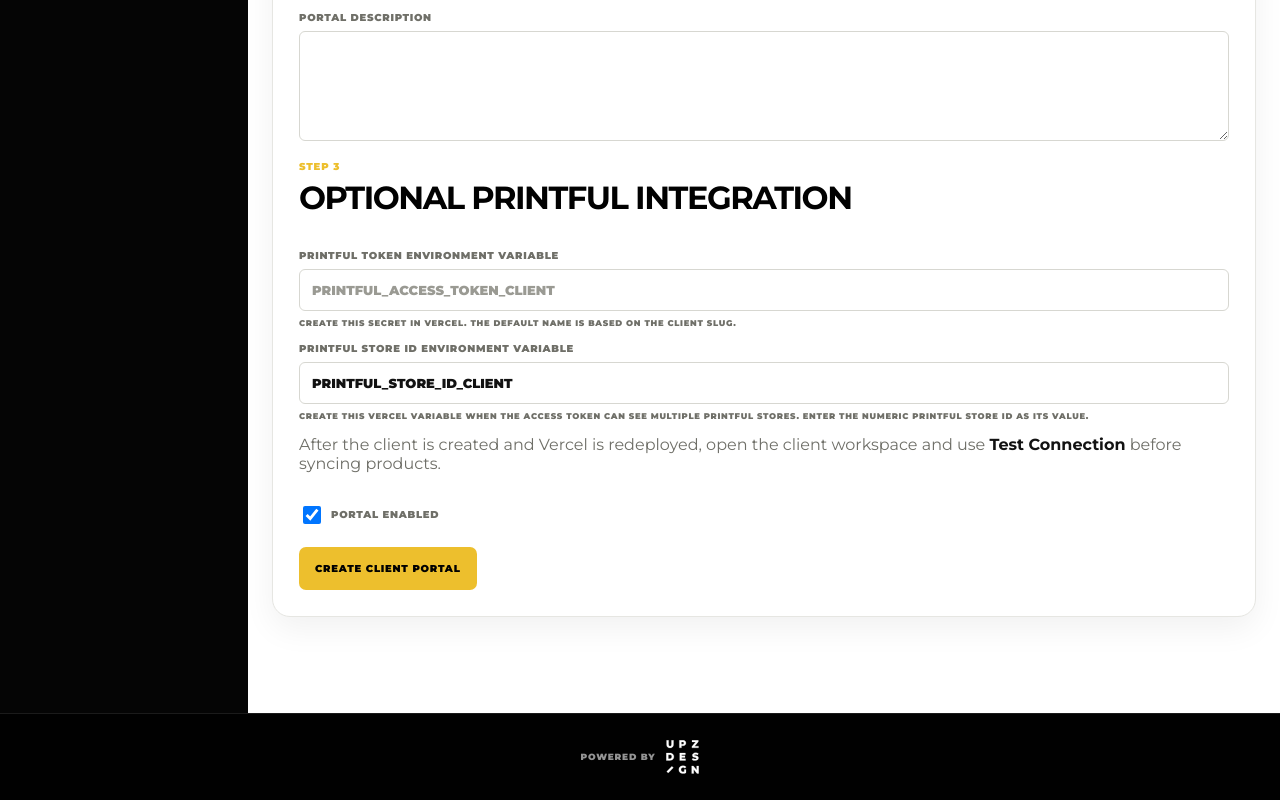
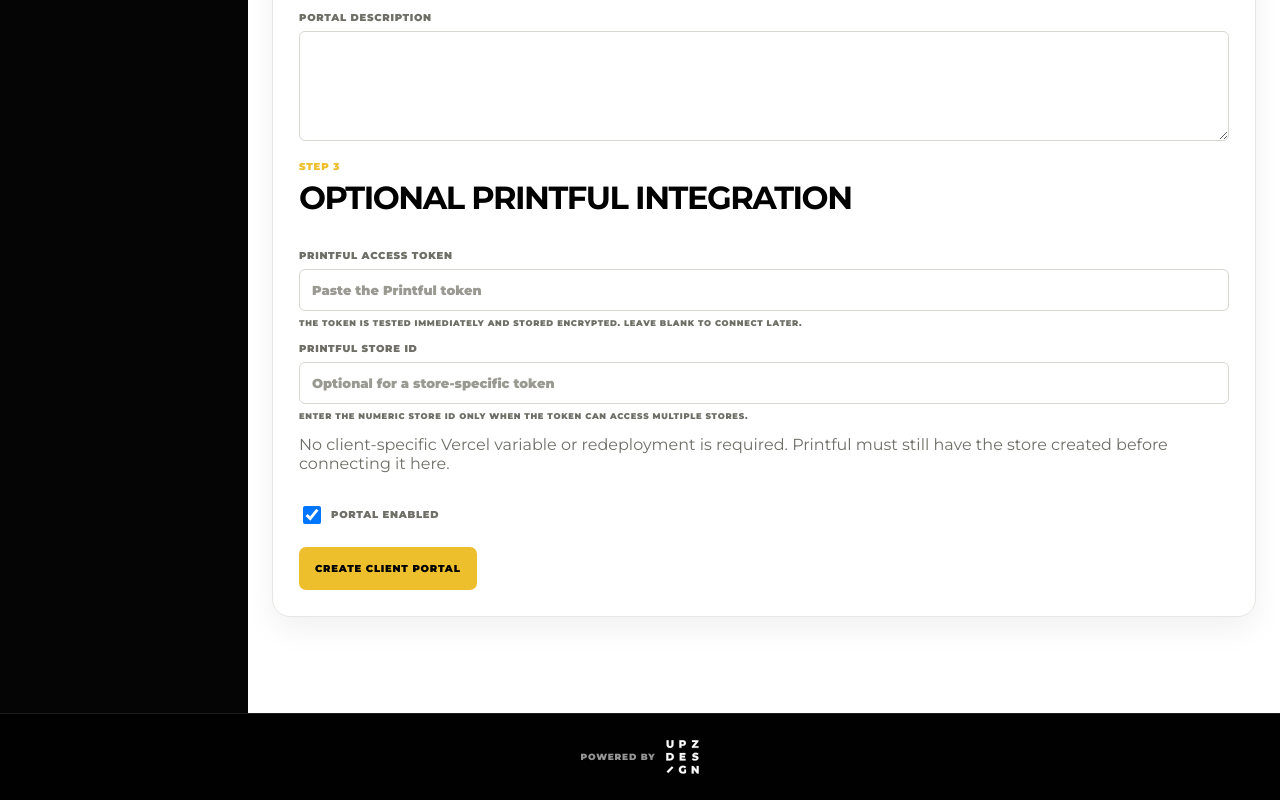
Before and after one commit to UpzDesign/store-upz, a Next.js app: page /admin/new-company in a window 1280 px wide. Shown: the part 865-1665 px from the top of the page. Built offline with nearby package versions, Linux system fonts and the light colour scheme.

Commit message:
Connect Printful during client creation

```diff
--- a/app/admin/new-company/page.tsx
+++ b/app/admin/new-company/page.tsx
@@ -7,11 +7,11 @@ import CompanyLogo from "@/components/CompanyLogo";
 
 const initialForm = {
   name: "", shortName: "", slug: "", logo: "", logoType: "image", logoText: "", logoTextColor: "#010101", logoFontStyle: "sans",
-  primaryColor: "#edbf2d", secondaryColor: "#010101", heroTitle: "", heroText: "", portalPassword: "", printfulTokenEnv: "", portalEnabled: true,
+  primaryColor: "#edbf2d", secondaryColor: "#010101", heroTitle: "", heroText: "", portalPassword: "", portalEnabled: true,
+  printfulCredential: "", printfulStoreId: "",
 };
 
 function slugify(value: string) { return value.trim().toLowerCase().replace(/[^a-z0-9-]/g, "-").replace(/-+/g, "-").replace(/^-|-$/g, ""); }
-function envSlug(value:string){return value.toUpperCase().replace(/[^A-Z0-9]/g,"_");}
 
 export default function NewCompanyPage() {
   const router = useRouter();
@@ -26,14 +26,23 @@ export default function NewCompanyPage() {
     try {
       const response = await fetch("/api/admin/companies", { method: "POST", headers: { "Content-Type": "application/json" }, body: JSON.stringify({ ...form, slug, shortName, logoText: form.logoText || shortName, portalPassword: form.portalPassword || `${slug}demo`, heroTitle: form.heroTitle || `${shortName} Brand Portal`, heroText: form.heroText || `Approved merchandise, marketing materials, and brand assets for the ${shortName} team.` }) });
       const data = await response.json(); if (!response.ok) throw new Error(data?.error || "Unable to create company");
+
+      if (form.printfulCredential.trim()) {
+        setMessage("Client created. Connecting Printful...");
+        const printfulResponse = await fetch(`/api/admin/companies/${data.slug}/printful-admin`, {
+          method: "PUT",
+          headers: { "Content-Type": "application/json" },
+          body: JSON.stringify({ credential: form.printfulCredential, storeId: form.printfulStoreId }),
+        });
+        const printfulData = await printfulResponse.json();
+        if (!printfulResponse.ok) throw new Error(`Client created, but Printful failed: ${printfulData?.error || "Unable to connect"}`);
+      }
+
       router.push(`/admin/company/${data.slug}`);
     } catch (err: any) { setMessage(err?.message || "Unable to create company"); } finally { setSaving(false); }
   }
 
   const previewCompany = { ...form, shortName: form.shortName || form.name || "NEW CLIENT", logoText: form.logoText || form.shortName || form.name || "NEW CLIENT", name: form.name || "New Client" };
-  const environmentSlug=envSlug(form.slug||"CLIENT");
-  const defaultTokenEnv=`PRINTFUL_ACCESS_TOKEN_${environmentSlug}`;
-  const storeIdEnv=`PRINTFUL_STORE_ID_${environmentSlug}`;
 
   return <main className="admin-page"><section className="admin-company-detail"><div className="admin-detail-topbar"><Link href="/admin/companies">← Back to Companies</Link></div>
     <header className="admin-detail-hero"><div className="admin-detail-logo" style={{ borderColor: form.primaryColor }}><CompanyLogo company={previewCompany}/></div><div><div className="admin-eyebrow">Client Registration</div><h1>New Client</h1><p>Create the client profile, branding, portal access, and optional integrations from one form.</p></div></header>
@@ -54,9 +63,9 @@ export default function NewCompanyPage() {
         <label className="admin-settings-wide">Portal Description<textarea value={form.heroText} onChange={(e)=>updateField("heroText",e.target.value)}/></label>
 
         <div className="admin-settings-wide admin-section-heading"><div><span>Step 3</span><h2>Optional Printful integration</h2></div></div>
-        <label className="admin-settings-wide">Printful Token Environment Variable<input value={form.printfulTokenEnv} onChange={(e)=>updateField("printfulTokenEnv",e.target.value)} placeholder={defaultTokenEnv}/><small>Create this secret in Vercel. The default name is based on the client slug.</small></label>
-        <label className="admin-settings-wide">Printful Store ID Environment Variable<input value={storeIdEnv} readOnly/><small>Create this Vercel variable when the access token can see multiple Printful stores. Enter the numeric Printful Store ID as its value.</small></label>
-        <div className="admin-settings-wide"><p>After the client is created and Vercel is redeployed, open the client workspace and use <strong>Test Connection</strong> before syncing products.</p></div>
+        <label className="admin-settings-wide">Printful Access Token<input type="password" autoComplete="new-password" value={form.printfulCredential} onChange={(e)=>updateField("printfulCredential",e.target.value)} placeholder="Paste the Printful token"/><small>The token is tested immediately and stored encrypted. Leave blank to connect later.</small></label>
+        <label className="admin-settings-wide">Printful Store ID<input value={form.printfulStoreId} onChange={(e)=>updateField("printfulStoreId",e.target.value)} placeholder="Optional for a store-specific token"/><small>Enter the numeric Store ID only when the token can access multiple stores.</small></label>
+        <div className="admin-settings-wide"><p>No client-specific Vercel variable or redeployment is required. Printful must still have the store created before connecting it here.</p></div>
         <label className="admin-settings-toggle"><input type="checkbox" checked={form.portalEnabled} onChange={(e)=>updateField("portalEnabled",e.target.checked)}/>Portal Enabled</label>
         <div className="admin-settings-actions"><button className="admin-primary-button" type="submit" disabled={saving}>{saving?"Creating Client...":"Create Client Portal"}</button>{message&&<span>{message}</span>}</div>
       </form>
```
